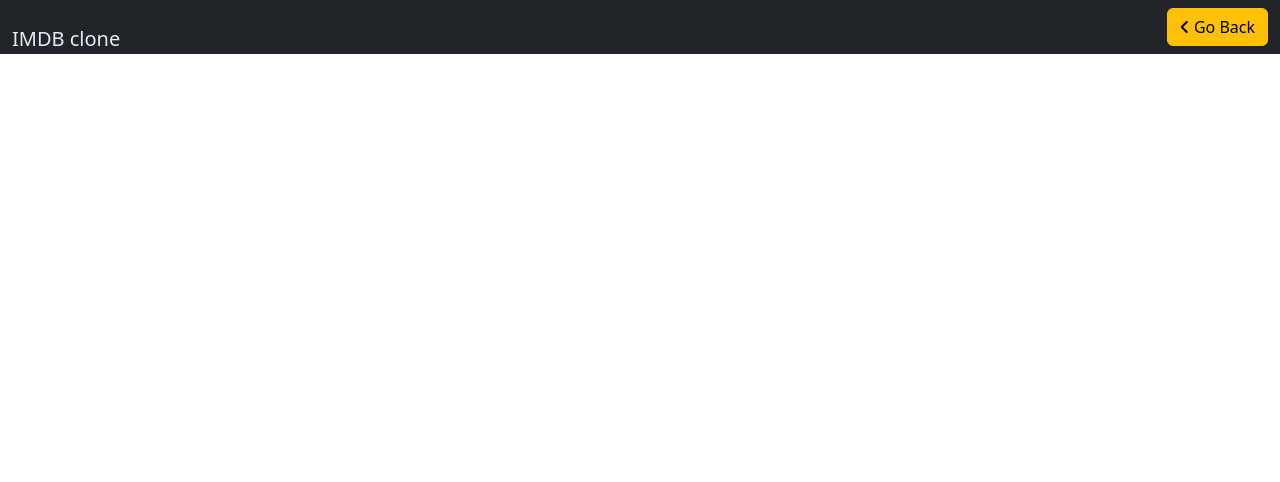
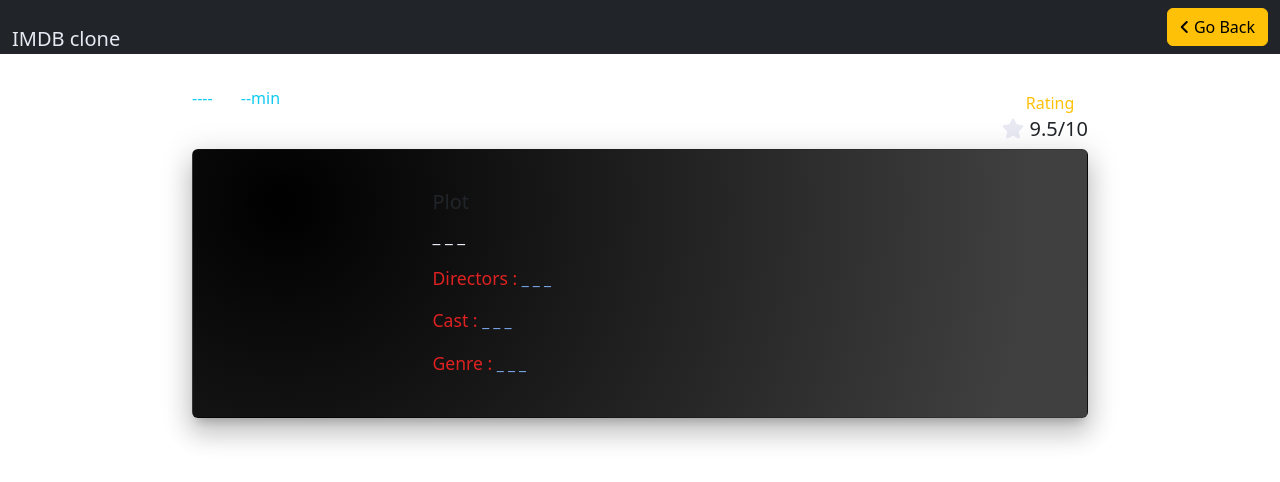
Before and after one commit to Indrajeet790/imdb-clone-cn, a plain HTML site: page movie.html in a window 1280 px wide. Drawn offline with nearby package versions, Linux system fonts and the light colour scheme.

Commit message:
main-contanier,Movie card,

```diff
--- a/movie.html
+++ b/movie.html
@@ -37,5 +37,60 @@
         </a>
       </div>
     </nav>
+    <!--main-container  -->
+    <main class="container-fluid justify-content-center my-4">
+      <!-- title and rating container -->
+      <div
+        class="d-flex justify-content-between align-content-center mx-auto"
+        style="max-width: 70vw"
+      >
+        <div>
+          <h1 id="title" Movie Name></h1>
+          <p id="year" class="text-info d-inline-block">----</p>
+          <span id="runtime" class="ms-4 text-info">--min</span>
+        </div>
+
+        <div>
+          <h6 class="mt-3 mb-0 ms-4 text-warning">Rating</h6>
+          <h5 class="mt-1">
+            <i class="fa-solid fa-star"></i> <span id="rating"> 9.5/10 </span>
+          </h5>
+        </div>
+      </div>
+
+      <!-- Movie card -->
+      <div class="card mb-3 mx-auto" style="max-width: 70vw">
+        <div class="row g-0">
+          <div
+            class="col-md-3 d-flex justify-content-center justify-content-lg-start"
+          >
+            <img
+              id="poster"
+              class="img-fluid rounded-start"
+              style="max-height: 400px"
+            />
+          </div>
+          <div class="col-md-8 my-2">
+            <div class="card-body mt-3">
+              <h5 class="card-title">Plot</h5>
+              <p class="card-text" id="plot">_ _ _</p>
+
+              <p class="info-type">
+                Directors :
+                <span id="director-names" class="information">_ _ _</span>
+              </p>
+              <p class="info-type">
+                Cast :
+                <span id="cast-names" class="information">_ _ _</span>
+              </p>
+              <p class="info-type">
+                Genre :
+                <span id="genre" class="information">_ _ _</span>
+              </p>
+            </div>
+          </div>
+        </div>
+      </div>
+    </main>
   </body>
 </html>
```
